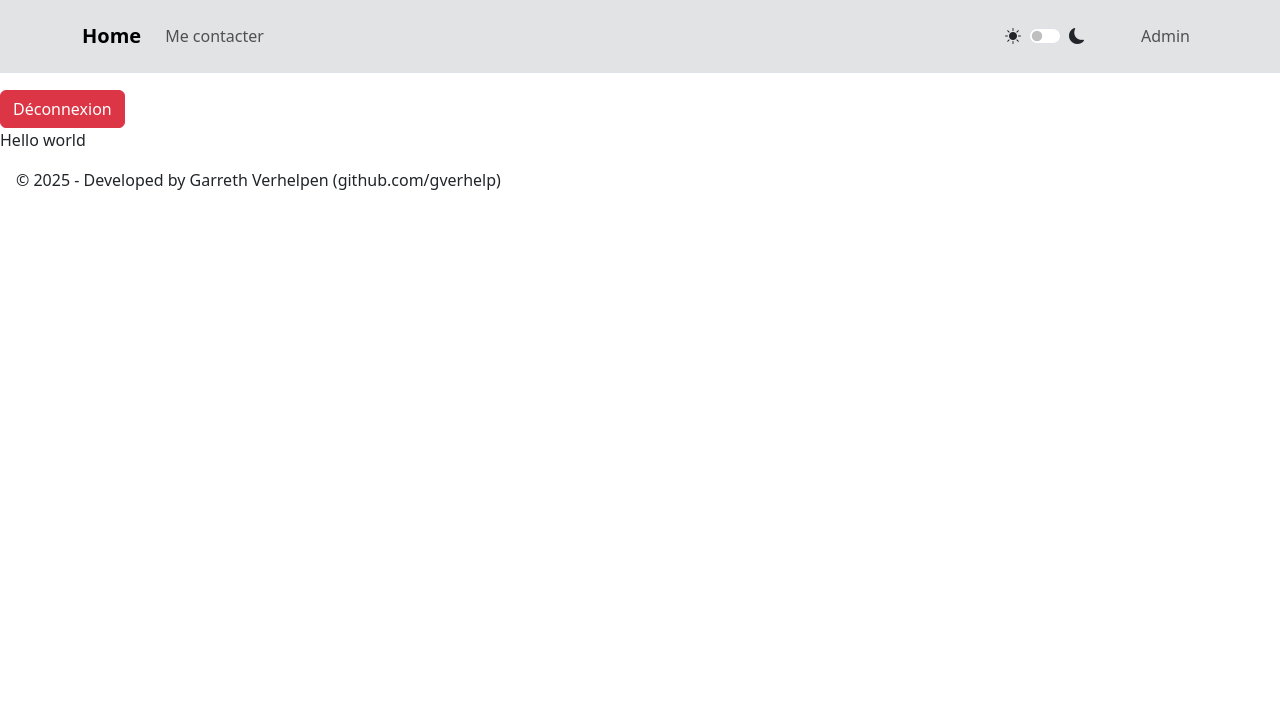
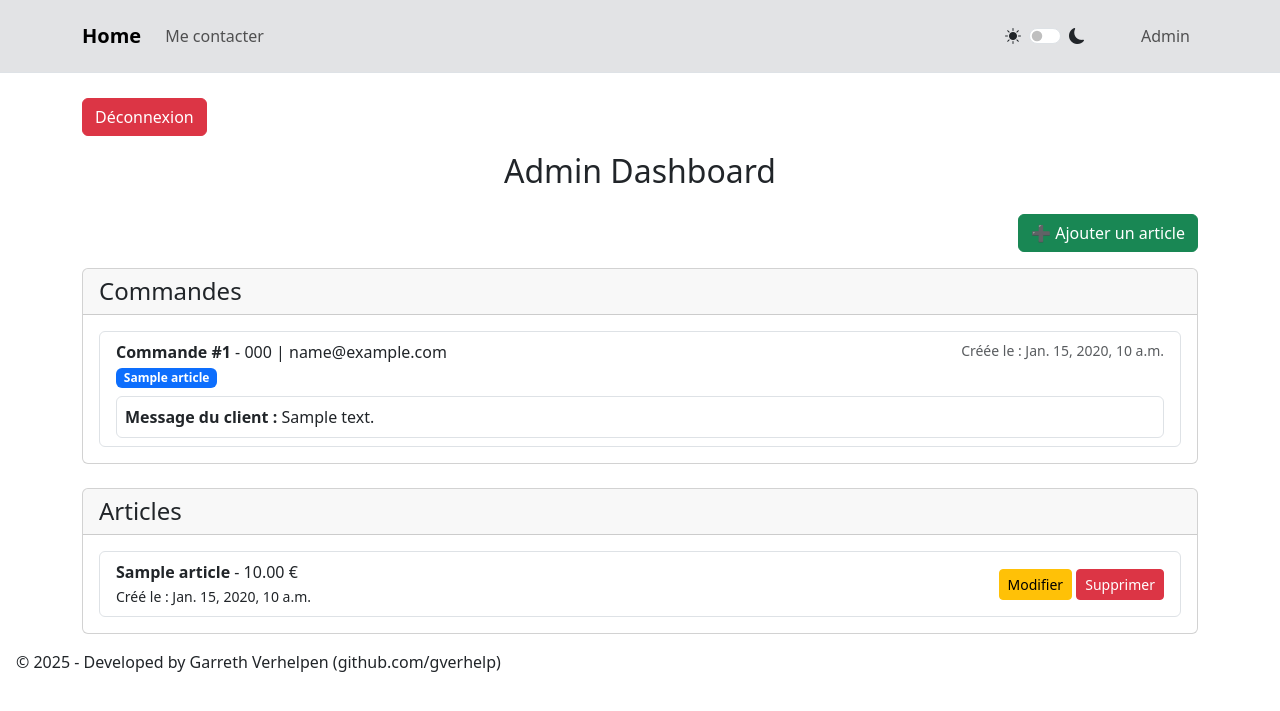
Before and after one commit to gverhelp/salesPageApp, a Django app: page /admin-dashboard/ in a window 1280 px wide. Shown: the top 711 px of the page. Run offline with Django 5.2, Linux system fonts and the light colour scheme; a user stored in the database is signed in; tables that the repository leaves empty hold one stand-in row (values such as "Sample post"); some libraries are stand-ins or nearby versions.

Commit message:
everything done i think

```diff
--- a/app/salesPage/forms.py
+++ b/app/salesPage/forms.py
@@ -1,8 +1,12 @@
 from django import forms
 from .models import Article, ArticleImage
-
 
 class ArticleForm(forms.ModelForm):
     class Meta:
         model = Article
         fields = ['title', 'content', 'price']
+
+class ArticleImageForm(forms.ModelForm):
+    class Meta:
+        model = ArticleImage
+        fields = ['image']
--- a/app/salesPage/templates/admin/admin_dashboard.html
+++ b/app/salesPage/templates/admin/admin_dashboard.html
@@ -1,14 +1,82 @@
 {% extends 'base.html' %}
 
-{% block title %} Admin dashboard {% endblock %}
+{% block title %}Admin Dashboard{% endblock %}
 
 {% block content %}
+<div class="container mt-2">
+    <!-- Bouton Déconnexion -->
+    <form method="POST" action="{% url 'admin_logout' %}" class="mb-3">
+        {% csrf_token %}
+        <button type="submit" class="btn btn-danger">Déconnexion</button>
+    </form>
 
-<form method="POST" action="{% url 'admin_logout' %}">
-    {% csrf_token %}
-    <button type="submit" class="btn btn-danger">Déconnexion</button>
-</form>
+    <h2 class="mb-4 text-center">Admin Dashboard</h2>
 
-<div> Hello world </div>
+    <!-- Bouton pour ajouter un article -->
+    <div class="d-flex justify-content-end mb-3">
+    <a href="{% url 'add_article' %}" class="btn btn-success">➕ Ajouter un article</a>
+    </div>
+    <!-- SECTION COMMANDES -->
+    <div class="card mb-4">
+        <div class="card-header">
+            <h4 class="m-0">Commandes</h4>
+        </div>
+        <div class="card-body">
+            {% if orders %}
+                <ul class="list-group">
+                    {% for order in orders %}
+                        <li class="list-group-item">
+                            <div class="d-flex justify-content-between">
+                                <div>
+                                    <strong>Commande #{{ order.id }}</strong> - {{ order.phone_number }} | {{ order.email }}
+                                    <br>
+                                    <span class="badge bg-primary">{{ order.article.title }}</span>
+                                </div>
+                                <small class="text-muted">Créée le : {{ order.created_at }}</small>
+                            </div>
+                            {% if order.message %}
+                                <div class="mt-2 p-2 border rounded">
+                                    <strong>Message du client :</strong> {{ order.message }}
+                                </div>
+                            {% endif %}
+                        </li>
+                    {% endfor %}
+                </ul>
+            {% else %}
+                <p>Aucune commande pour le moment.</p>
+            {% endif %}
+        </div>
+    </div>
 
+    <!-- SECTION ARTICLES -->
+    <div class="card">
+        <div class="card-header">
+            <h4 class="m-0">Articles</h4>
+        </div>
+        <div class="card-body">
+            {% if articles %}
+                <ul class="list-group">
+                    {% for article in articles %}
+                        <li class="list-group-item d-flex justify-content-between align-items-center">
+                            <div>
+                                <strong>{{ article.title }}</strong> - {{ article.price }} €
+                                <br>
+                                <small>Créé le : {{ article.created_at }}</small>
+                            </div>
+                            <div>
+                                <a href="{% url 'edit_article' article.id %}" class="btn btn-warning btn-sm">Modifier</a>
+                                <form method="POST" action="{% url 'delete_article' article.id %}" class="d-inline">
+                                    {% csrf_token %}
+                                    <button type="submit" class="btn btn-danger btn-sm">Supprimer</button>
+                                </form>
+                            </div>
+                        </li>
+                    {% endfor %}
+                </ul>
+            {% else %}
+                <p>Aucun article pour le moment.</p>
+            {% endif %}
+        </div>
+    </div>
+</div>
 {% endblock %}
--- a/app/salesPage/urls.py
+++ b/app/salesPage/urls.py
@@ -17,17 +17,21 @@ Including another URLconf
 from django.conf import settings
 from django.conf.urls.static import static
 from django.urls import path
-from salesPage.views import article_list, article_detail, contact_me, admin_login, admin_dashboard, admin_logout
+from salesPage.views import article_list, article_detail, contact_me, admin_login, admin_dashboard, admin_logout, edit_article, delete_article, add_article, delete_image
 
 urlpatterns = [
     path('', article_list),
     path('articles/', article_list, name='article_list'),
     path('articles/<int:article_id>/', article_detail, name='article_detail'),
-    # path('articles/<int:article_id>/delete/', article_delete, name='article_delete'),
-    # path('articles/<int:article_id>/update/', article_update, name='article_update'),
-    # path('articles/create/', article_create, name='article_create'),
     path('me-contacter/', contact_me, name='contact_me'),
+
     path('admin-login/', admin_login, name='admin_login'),
     path('admin-dashboard/', admin_dashboard, name='admin_dashboard'),
     path('admin-logout/', admin_logout, name='admin_logout'),
+
+    path('add-article/', add_article, name='add_article'),
+    path('edit-article/<int:article_id>/', edit_article, name='edit_article'),
+    path('delete-article/<int:article_id>/', delete_article, name='delete_article'),
+    path('delete-image/<int:image_id>/', delete_image, name='delete_image'),
+
 ] + static(settings.MEDIA_URL, document_root=settings.MEDIA_ROOT)
--- a/app/salesPage/views.py
+++ b/app/salesPage/views.py
@@ -75,58 +75,63 @@ def admin_logout(request):
 @login_required(login_url='/admin-login/')
 @user_passes_test(admin_required, login_url='/admin-login/')
 def admin_dashboard(request):
-    return render(request, "admin/admin_dashboard.html")
+    articles = Article.objects.all()
+    orders = Order.objects.all()
+
+    return render(request, "admin/admin_dashboard.html", {'articles': articles, 'orders': orders})
 
 
-# def article_delete(request, article_id):
+@login_required(login_url='/admin-login/')
+@user_passes_test(admin_required, login_url='/admin-login/')
+def add_article(request):
+    if request.method == 'POST':
+        form = ArticleForm(request.POST)
+        files = request.FILES.getlist('images')
 
-#     article = get_object_or_404(Article, id=article_id)
-
-#     if request.method == 'POST':
-#         article.delete()
-#         return redirect('article_list')
-
-#     return render(request, 'articles/article_delete.html', {'article': article})
+        if form.is_valid():
+            article = form.save()
+            for file in files:
+                ArticleImage.objects.create(article=article, image=file)
+            return redirect('admin_dashboard')
+    else:
+        form = ArticleForm()
+    return render(request, 'admin/add_article.html', {'form': form})
 
 
-# def article_update(request, article_id):
+@login_required(login_url='/admin-login/')
+@user_passes_test(admin_required, login_url='/admin-login/')
+def edit_article(request, article_id):
+    article = get_object_or_404(Article, id=article_id)
+    images = article.images.all()
 
-#     article = get_object_or_404(Article, id=article_id)
-#     # images = article.images.all()
+    if request.method == 'POST':
+        form = ArticleForm(request.POST, instance=article)
+        files = request.FILES.getlist('images')
 
-#     if request.method == 'POST':
-#         form = ArticleForm(request.POST, request.FILES, instance=article)
+        if form.is_valid():
+            form.save()
+            for file in files:
+                ArticleImage.objects.create(article=article, image=file)
+            return redirect('admin_dashboard')
 
-#         files = request.FILES.getlist('image')
+    else:
+        form = ArticleForm(instance=article)
 
-#         if form.is_valid():
-#             form.save()
-
-#             for file in files:
-#                 ArticleImage.objects.create(article=article, image=file)
-
-#             return redirect('article_detail', article_id=article.id)
-#     else:
-#         form = ArticleForm(instance=article)
-
-#     return render(request, 'articles/article_update.html', {'form': form, 'article': article})
+    return render(request, 'admin/edit_article.html', {'form': form, 'article': article, 'images': images})
 
 
-# def article_create(request):
-#     if request.method == 'POST':
-#         article_form = ArticleForm(request.POST)
+@login_required(login_url='/admin-login/')
+@user_passes_test(admin_required, login_url='/admin-login/')
+def delete_article(request, article_id):
+    article = get_object_or_404(Article, id=article_id)
+    article.delete()
+    return redirect('admin_dashboard')
 
-#         files = request.FILES.getlist('image')
 
-#         if article_form.is_valid():
-#             article = article_form.save()
-
-#             for file in files:
-#                 ArticleImage.objects.create(article=article, image=file)
-
-#             return redirect('article_list')  # Rediriger vers la liste des articles
-
-#     else:
-#         article_form = ArticleForm()
-
-#     return render(request, 'articles/article_create.html', {'article_form': article_form})
+@login_required(login_url='/admin-login/')
+@user_passes_test(admin_required, login_url='/admin-login/')
+def delete_image(request, image_id):
+    image = get_object_or_404(ArticleImage, id=image_id)
+    article_id = image.article.id  # On récupère l'ID de l'article associé
+    image.delete()  # Suppression de l'image
+    return redirect('edit_article', article_id=article_id)
```
Also changed, not shown: app/salesPage/templates/admin/add_article.html (added, +30 -0 lines), app/salesPage/templates/admin/edit_article.html (added, +45 -0 lines), app/salesPage/templates/articles/article_create.html (deleted, +0 -20 lines), app/salesPage/templates/articles/article_delete.html (deleted, +0 -12 lines), app/salesPage/templates/articles/article_update.html (deleted, +0 -15 lines).
